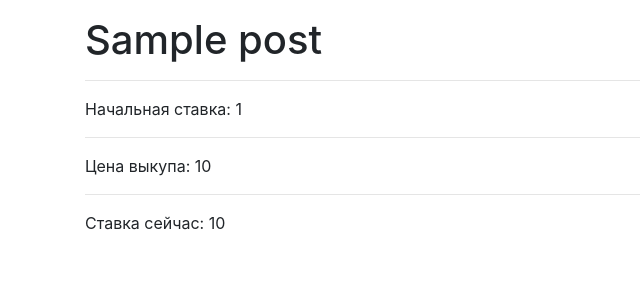
After one commit to wykyee/auction, a Django app: page /post/1 in a window 1280 px wide. The commit adds this page. Shown: the top 300 px of the page, without its empty margins (0-640 px from the left). Run offline with Django 3.2, Linux system fonts and the light colour scheme; tables that the repository leaves empty hold one stand-in row (values such as "Sample post"); some libraries are stand-ins or nearby versions.

Commit message:
created list and detail

```diff
--- a/auction/admin.py
+++ b/auction/admin.py
@@ -1,6 +1,6 @@
 from django.contrib import admin
 
-from .models import Post, PostImages, Bet
+from .models import Post, PostImage, Bet
 
 
 @admin.register(Post)
@@ -8,7 +8,7 @@ class PostAdmin(admin.ModelAdmin):
     pass
 
 
-@admin.register(PostImages)
+@admin.register(PostImage)
 class PostImagesAdmin(admin.ModelAdmin):
     pass
 
--- a/auction/models.py
+++ b/auction/models.py
@@ -1,33 +1,49 @@
 from django.contrib.auth import get_user_model
 from django.db import models
-
+from django.urls import reverse
 
 Profile = get_user_model()
 
 
 class Post(models.Model):
+    """
+    Model for representing post with info of car.
+    """
     title = models.CharField("Название", max_length=120)
     permanent_price = models.PositiveIntegerField()
-    current_bet = models.PositiveIntegerField()
+    initial_bet = models.PositiveIntegerField()
     author = models.ForeignKey(Profile, on_delete=models.CASCADE)
+    description = models.TextField()
+    created_at = models.DateTimeField(auto_now_add=True)
+    updated_at = models.DateTimeField(auto_now=True)
+    is_active = models.BooleanField(default=True)
+    main_image = models.ImageField(upload_to="auction/images")
 
     class Meta:
         db_table = "Post"
+        verbose_name = "Пост"
+        verbose_name_plural = "Посты"
+        ordering = ["-created_at"]
 
     def __str__(self) -> str:
         return f"{self.title}"
 
     def get_absolute_url(self) -> str:
-        # TODO
-        return f""
+        return reverse("post-detail", args=[self.pk])
 
 
-class PostImages(models.Model):
-    """ Model for representing images of the posts."""
+class PostImage(models.Model):
+    """
+    Model for representing images of the posts.
+    """
     image = models.ImageField(
         upload_to="auction/images/", blank=True, null=True
     )
     post = models.ForeignKey(Post, on_delete=models.CASCADE)
+
+    class Meta:
+        verbose_name = "Картинка к посту"
+        verbose_name_plural = "Картинки к постам"
 
 
 class Bet(models.Model):
@@ -36,7 +52,16 @@ class Bet(models.Model):
     """
     amount = models.PositiveIntegerField()
     better = models.ForeignKey(Profile, on_delete=models.CASCADE)
-    post = models.ForeignKey(Post, on_delete=models.CASCADE)
+    post = models.ForeignKey(
+        Post, on_delete=models.CASCADE, related_name='bets', related_query_name='bets'
+    )
+    created_at = models.DateTimeField(auto_now_add=True)
+
+    class Meta:
+        db_table = "Bet"
+        verbose_name = "Ставка"
+        verbose_name_plural = "Ставки"
 
     def __str__(self) -> str:
-        return f"{self.better} TO POST {self.post.id}. UAH: {self.amount}"
+        return f"BET OF {self.better} TO POST {self.post.title}; " \
+               f"AMOUNT {self.amount}"
--- a/auction/urls.py
+++ b/auction/urls.py
@@ -1,3 +1,10 @@
+from django.urls import path
+
+from .views import (
+    PostsList, PostDetail
+)
+
 urlpatterns = [
-
+    path("", PostsList.as_view(), name="post-list"),
+    path("post/<int:pk>", PostDetail.as_view(), name="post-detail"),
 ]
--- a/auction/views.py
+++ b/auction/views.py
@@ -1,3 +1,24 @@
-from django.shortcuts import render
+from django.views.generic import ListView, DetailView
 
-# Create your views here.
+from .services import get_all_active_posts
+
+
+class PostsList(ListView):
+    context_object_name = "posts"
+    template_name = "auction/post_list.html"
+    queryset = get_all_active_posts()
+
+
+class PostDetail(DetailView):
+    context_object_name = "post"
+    template_name = "auction/post_detail.html"
+    queryset = get_all_active_posts()
+
+    def get_context_data(self, **kwargs) -> dict:
+        context = super(PostDetail, self).get_context_data()
+        try:
+            context["current_bet"] = context["post"].bets.last().amount
+        except AttributeError:
+            context["current_bet"] = context["post"].initial_bet
+
+        return context
--- /dev/null
+++ b/templates/auction/post_detail.html
@@ -0,0 +1,17 @@
+{% extends "base.html" %}
+
+{% block title %}
+    {{ post.id }}
+{% endblock %}
+
+{% block content %}
+    <div class="col-12">
+        <h1>{{ post.title }}</h1>
+        <hr>
+        <p>Начальная ставка: {{ post.initial_bet }}</p>
+        <hr>
+        <p>Цена выкупа: {{ post.permanent_price }}</p>
+        <hr>
+        <p>Ставка сейчас: {{ current_bet }}</p>
+    </div>
+{% endblock %}
--- a/templates/base.html
+++ b/templates/base.html
@@ -2,9 +2,23 @@
 <html lang="en">
 <head>
     <meta charset="UTF-8">
-    <title>Title</title>
+    <title>{% block title %}Easy auction{% endblock %}</title>
+
+    {# bootsrap #}
+    <link rel="stylesheet" href="https://stackpath.bootstrapcdn.com/bootstrap/4.5.0/css/bootstrap.min.css">
+
+    <script src="https://code.jquery.com/jquery-3.5.1.slim.min.js"></script>
+    <script src="https://cdn.jsdelivr.net/npm/popper.js@1.16.0/dist/umd/popper.min.js"></script>
+    <script src="https://stackpath.bootstrapcdn.com/bootstrap/4.5.0/js/bootstrap.min.js"></script>
+    {# end bootsrap #}
 </head>
 <body>
-
+    <div class="container">
+        <div class="row mt-3">
+            {% block content %}
+                Nothing must be here.
+            {% endblock %}
+        </div>
+    </div>
 </body>
 </html>
```
Also changed, not shown: auction/services.py (added, +10 -0 lines), templates/auction/index.html (deleted, +0 -10 lines), templates/auction/post_list.html (added, +23 -0 lines), auction/migrations/0001_initial.py, auction/migrations/0002_post_is_active.py (added), auction/migrations/0003_post_main_image.py (added), media/auction/images/car.jpg (added), media/auction/images/car_imtiHfZ.jpg (added), users/migrations/0001_initial.py, users/migrations/0002_auto_20200913_1717.py (deleted).
